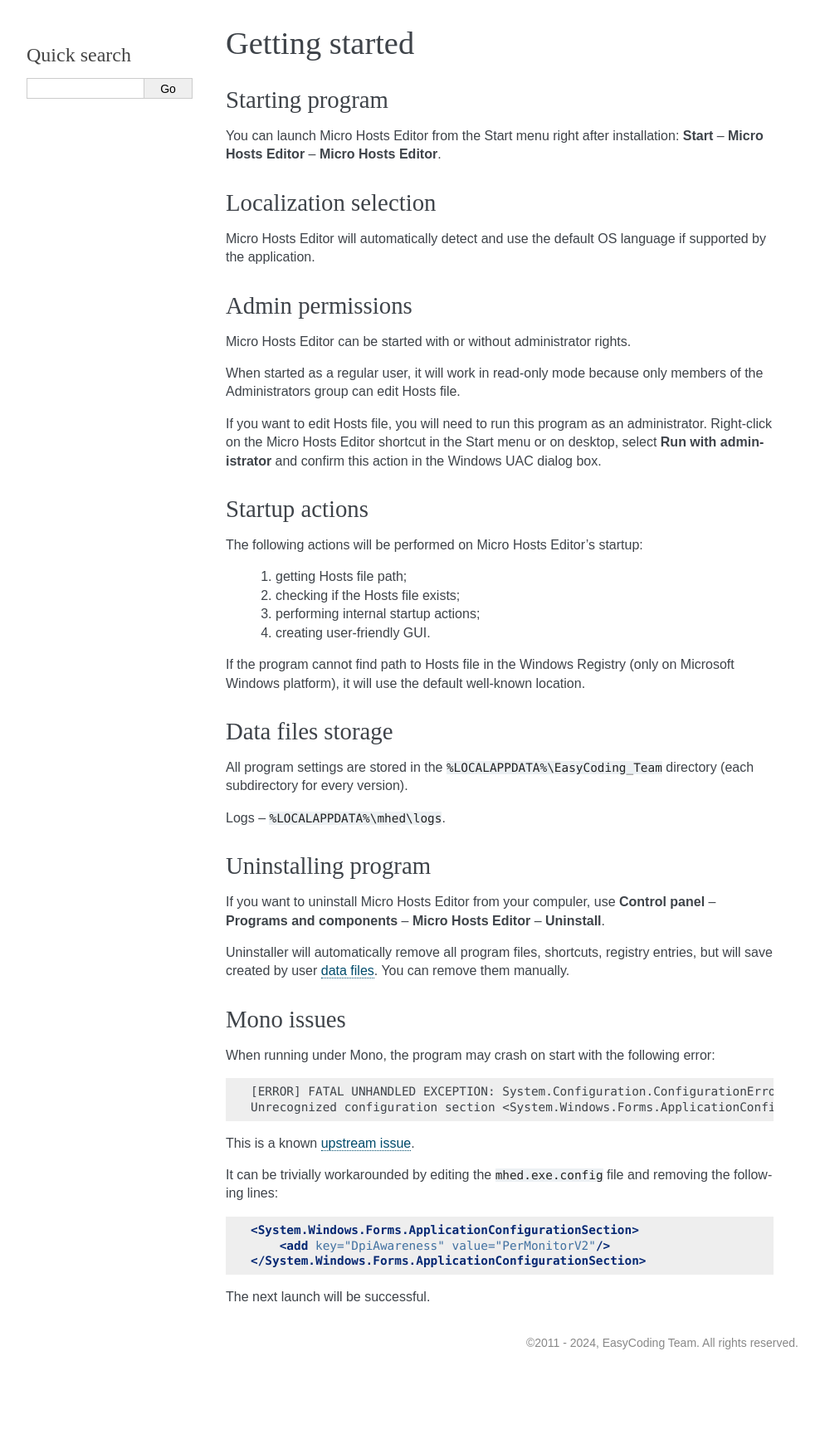
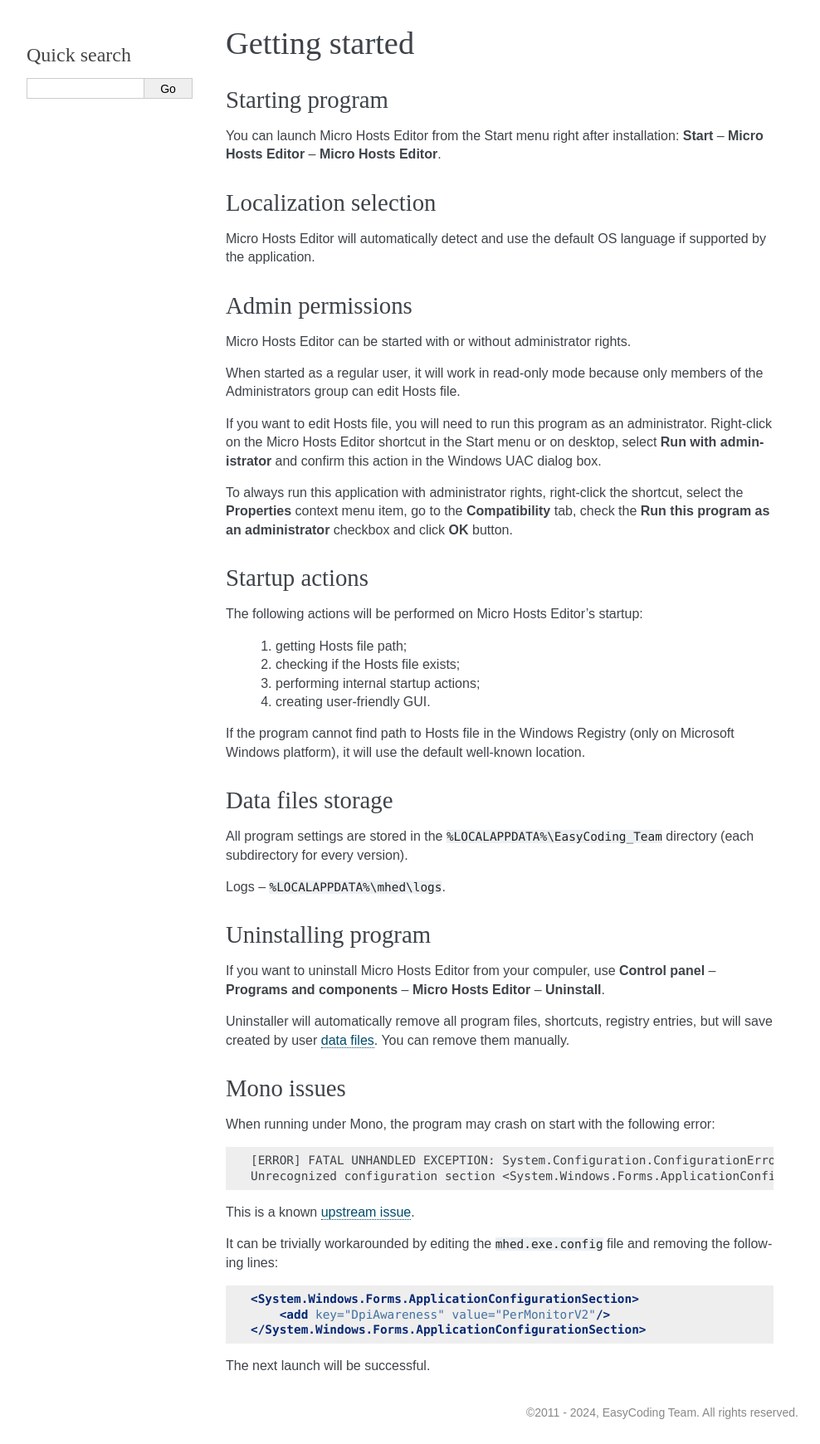
Before and after one commit to xvitaly/mhed, a Sphinx documentation site: the page built from docs/source/getting-started.rst, in a window 1280 px wide. Shown: the whole page at 83% size, without its empty margins (148-1136 px from the left). Built offline with Sphinx 7.4.7, drawn with Linux system fonts in a browser that asks for light colours; before the commit the page ends 1656 px from its top, so only the background shows below that.

Commit message:
Added information about always running this program as an administrator to the "Getting started" documentation page.

```diff
--- a/docs/source/getting-started.rst
+++ b/docs/source/getting-started.rst
@@ -36,6 +36,8 @@
 When started as a regular user, it will work in read-only mode because only members of the Administrators group can edit Hosts file.
 
 If you want to edit Hosts file, you will need to run this program as an administrator. Right-click on the Micro Hosts Editor shortcut in the Start menu or on desktop, select **Run with administrator** and confirm this action in the Windows UAC dialog box.
+
+To always run this application with administrator rights, right-click the shortcut, select the **Properties** context menu item, go to the **Compatibility** tab, check the **Run this program as an administrator** checkbox and click **OK** button.
 
 .. index:: startup actions
 .. _gs-startup:
```
Also changed, not shown: 1 other file.
